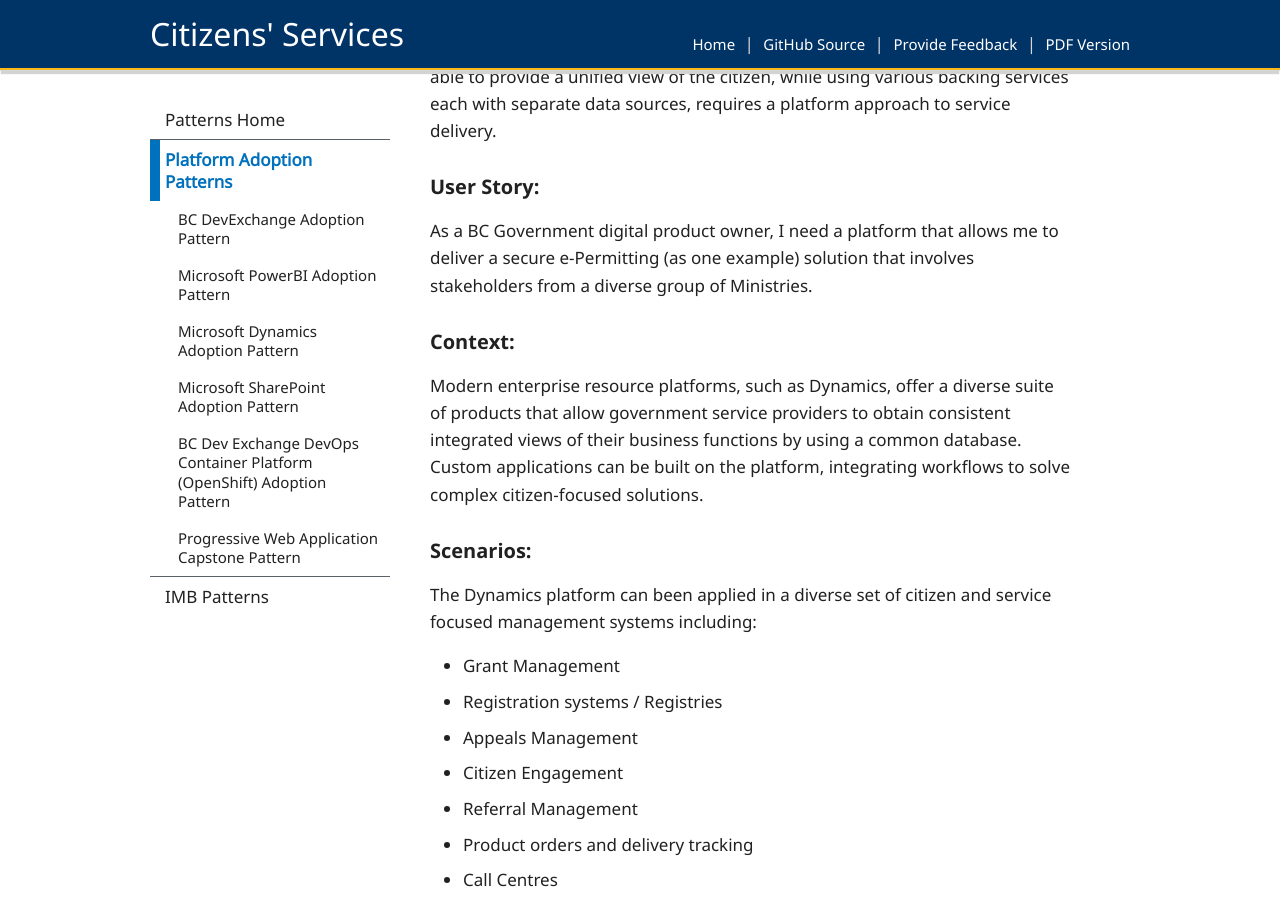
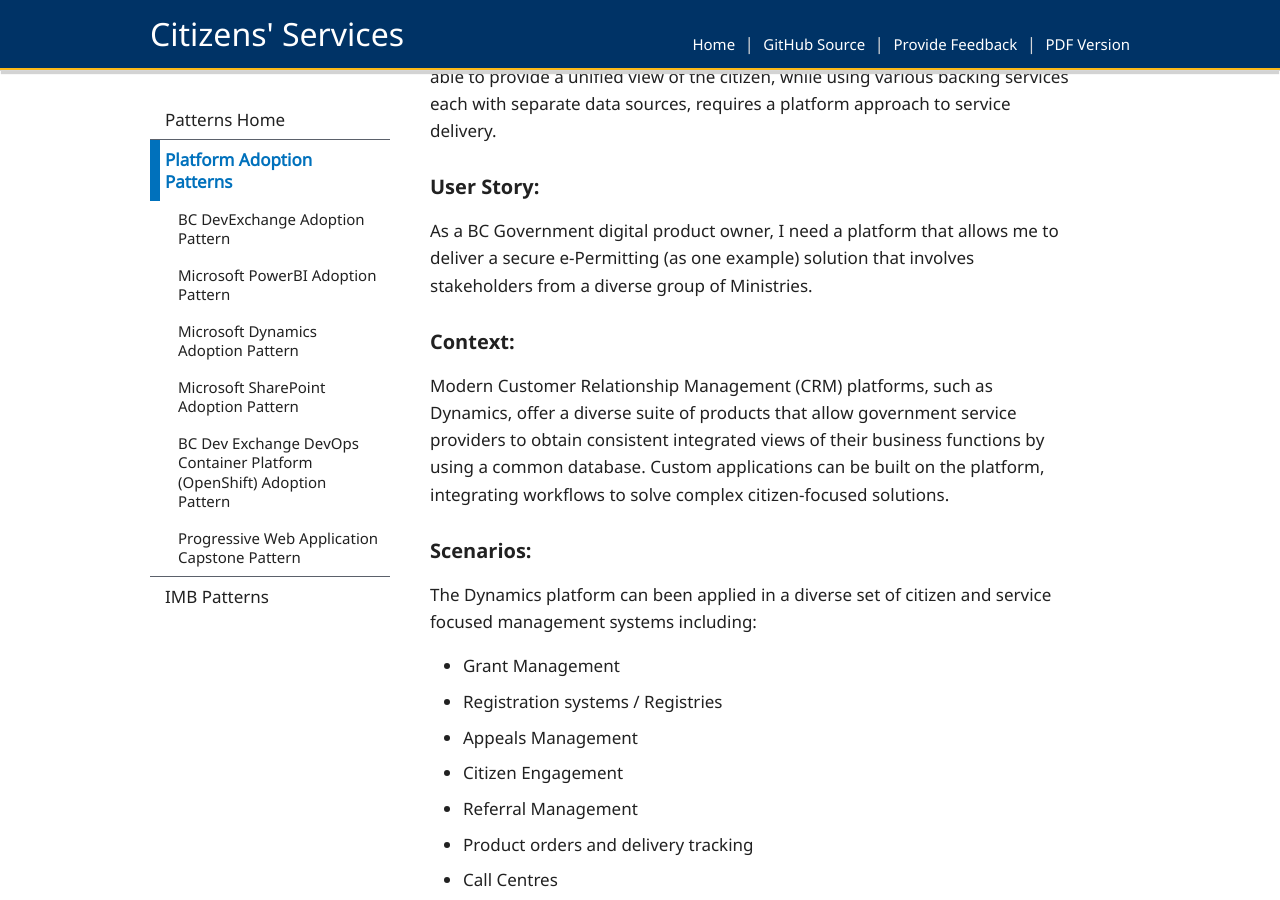
Before and after one commit to HeatherRemacle/exchangelabops, a Jekyll site: the page built from pages/patterns/platform-adoption-patterns.md, in a window 1280 px wide and 900 px high, scrolled down 2772 px. Built offline with Jekyll 4.4.1, drawn with Linux system fonts in a browser that asks for light colours; some of the changed text lies outside the part shown.

Commit message:
Update patterns

```diff
--- a/pages/patterns/platform-adoption-patterns.md
+++ b/pages/patterns/platform-adoption-patterns.md
@@ -74,7 +74,7 @@ Digital government requires on-demand, reliable delivery of citizen-centric serv
 As a BC Government digital product owner, I need a platform that allows me to deliver a secure e-Permitting (as one example) solution that involves stakeholders from a diverse group of Ministries.
 
 ### Context:
-Modern enterprise resource platforms, such as Dynamics, offer a diverse suite of products that allow government service providers to obtain consistent integrated views of their business functions by using a common database. Custom applications can be built on the platform, integrating workflows to solve complex citizen-focused solutions.
+Modern Customer Relationship Management (CRM) platforms, such as Dynamics, offer a diverse suite of products that allow government service providers to obtain consistent integrated views of their business functions by using a common database. Custom applications can be built on the platform, integrating workflows to solve complex citizen-focused solutions.
 
 ### Scenarios:
 The Dynamics platform can been applied in a diverse set of citizen and service focused management systems including:
@@ -92,6 +92,9 @@ The Dynamics platform can been applied in a diverse set of citizen and service f
 
 IMB can work with project teams to review requirements, participate on technical teams, and assist teams through the approval and project inception process.
 -	MS Dynamics initiatives can be started by completing the [IMB Project Submission form](https://citz.sp.gov.bc.ca/sites/CSD/IMB/PBS/_layouts/15/WopiFrame.aspx?sourcedoc=%7bBF193C7D-E566-494C-A3CD-0795935672CF%7d&file=Project%20submission%20form_updated2018.xlsx&action=default){:target="_blank"}
+
+### Additional Guidance:
+- [Customer Relationship Management](https://bcgov.github.io/HADF-Overview/C.ModernizationPlaybook/Business%20Applications/CRM/CRM-Index.html){:target="_blank"}
 
 <br>
 <hr style="height:2px;border-width:0;color:gray;background-color:gray">
```
Also changed, not shown: other parts of pages/patterns/platform-adoption-patterns.md (+4 -0 lines).
